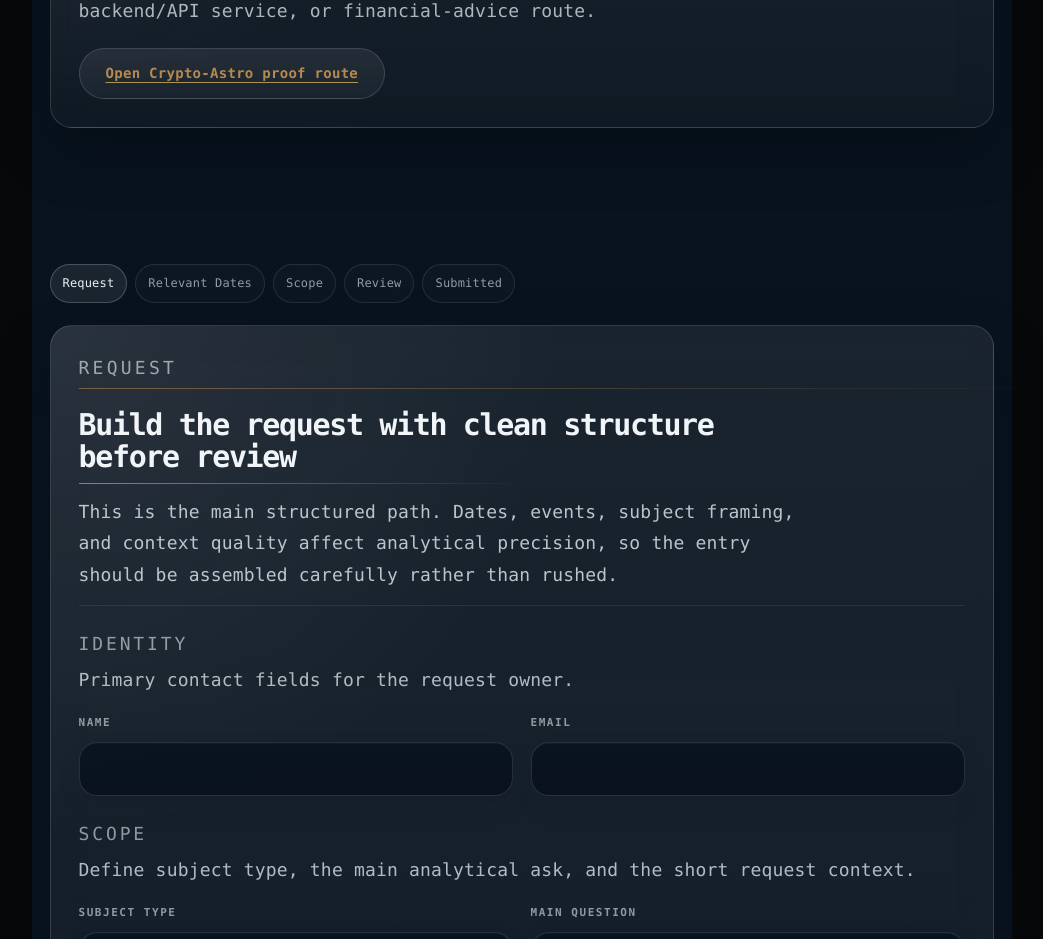
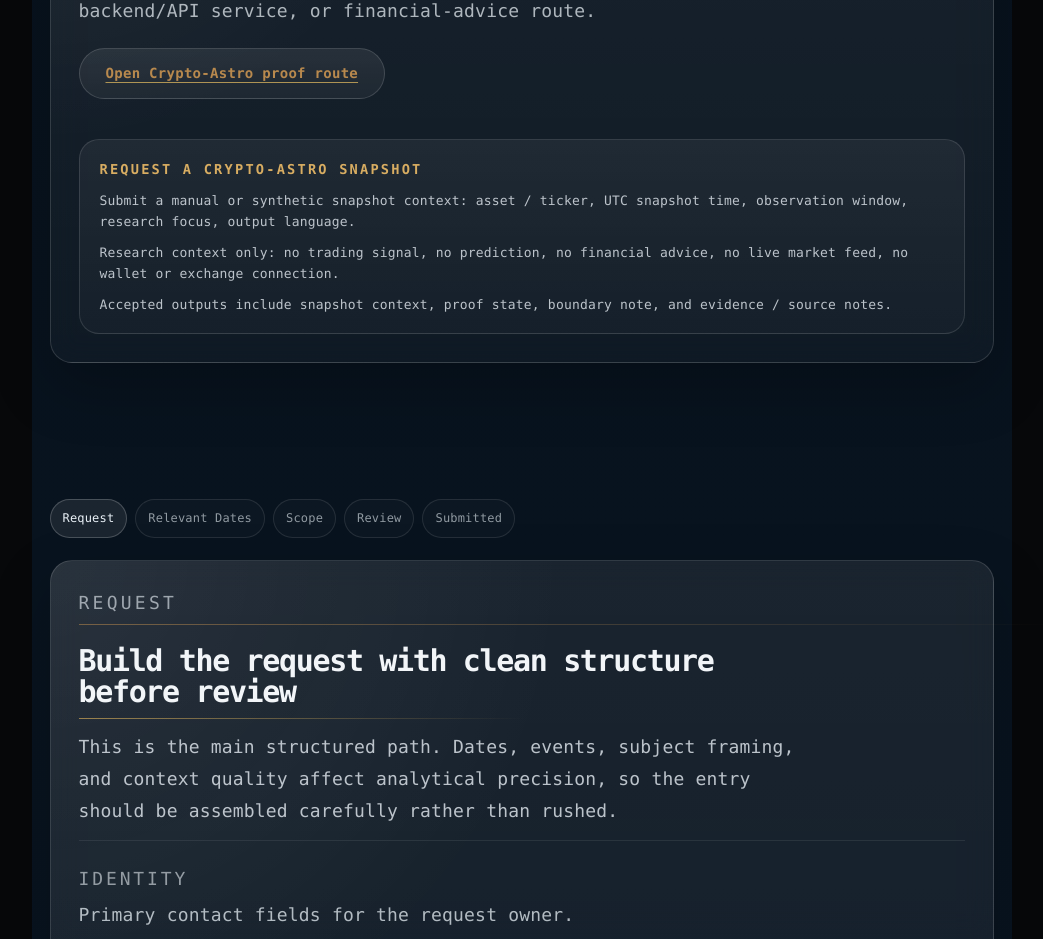
Before and after one commit to AiBhrigu/bhrigu-portal, a Next.js app: page /access in a window 1280 px wide. Shown: the part 1460-2399 px from the top of the page, without its empty margins (111-1154 px from the left). Built offline with nearby package versions, Linux system fonts and the light colour scheme.

Commit message:
Add Crypto-Astro intake copy to access

```diff
--- a/lib/access-state-controller.ts
+++ b/lib/access-state-controller.ts
@@ -312,7 +312,7 @@ export function useAccessStateController(): AccessStateController {
 
   const [notices, setNotices] = useState<AccessUiNoticesState>({
     draftSavedVisible: false,
-    isOffline: typeof navigator !== "undefined" ? !navigator.onLine : false,
+    isOffline: false,
     justRestored: false,
   });
 
@@ -474,6 +474,12 @@ export function useAccessStateController(): AccessStateController {
 
       persistDraft(submission, currentStep, submitAttempt);
     };
+    setNotices((prev) => ({
+      ...prev,
+      isOffline: !window.navigator.onLine,
+      justRestored: false,
+    }));
+
 
     window.addEventListener("offline", onOffline);
     window.addEventListener("online", onOnline);
--- a/pages/access.tsx
+++ b/pages/access.tsx
@@ -176,6 +176,21 @@ export default function AccessPage({
                 >
                   Open Crypto-Astro proof route
                 </a>
+              </div>
+
+              <div className="accessBridgeNote" data-crypto-astro-intake="snapshot">
+                <div className="eyebrow">Request a Crypto-Astro Snapshot</div>
+                <div>
+                  Submit a manual or synthetic snapshot context: asset / ticker, UTC snapshot time,
+                  observation window, research focus, output language.
+                </div>
+                <div>
+                  Research context only: no trading signal, no prediction, no financial advice,
+                  no live market feed, no wallet or exchange connection.
+                </div>
+                <div>
+                  Accepted outputs include snapshot context, proof state, boundary note, and evidence / source notes.
+                </div>
               </div>
             </section>
 
@@ -570,6 +585,34 @@ export default function AccessPage({
             padding-left: 20px;
             padding-right: 20px;
           }
+          .accessBridgeNote {
+            margin-top: 18px;
+            padding: 18px 20px;
+            border-radius: 20px;
+            border: 1px solid rgba(255,255,255,0.12);
+            background: linear-gradient(180deg, rgba(255,255,255,0.055), rgba(255,255,255,0.028));
+            color: rgba(234,241,247,0.78);
+          }
+
+          .accessBridgeNote .eyebrow {
+            margin: 0 0 10px;
+            color: #d8ad62;
+            font-size: 0.76rem;
+            font-weight: 700;
+            letter-spacing: 0.16em;
+            text-transform: uppercase;
+          }
+
+          .accessBridgeNote div {
+            margin: 0;
+            font-size: 13px;
+            line-height: 1.62;
+          }
+
+          .accessBridgeNote div + div {
+            margin-top: 10px;
+          }
+
 
           .btnPrimary:hover,
           .btnSecondary:hover,
```
